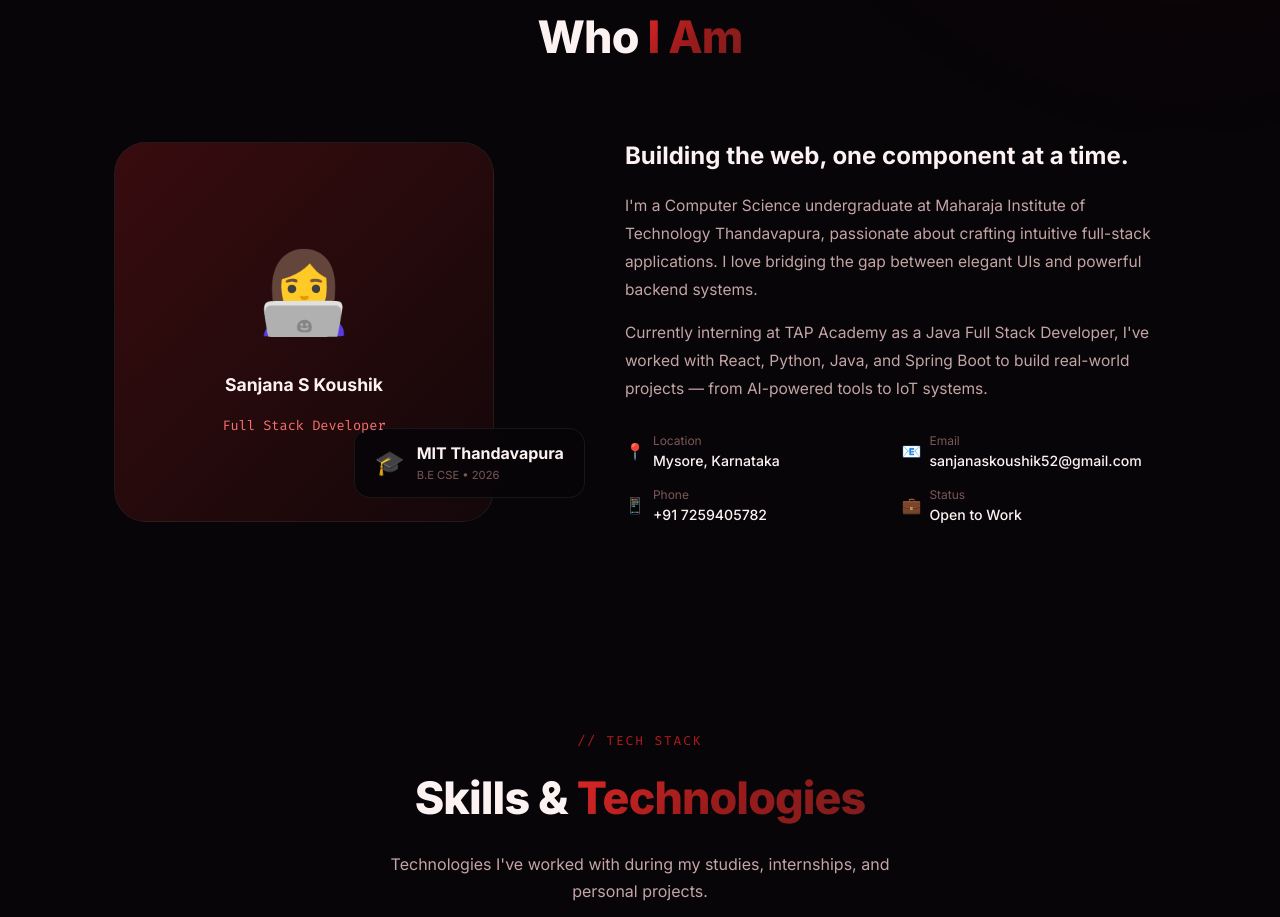
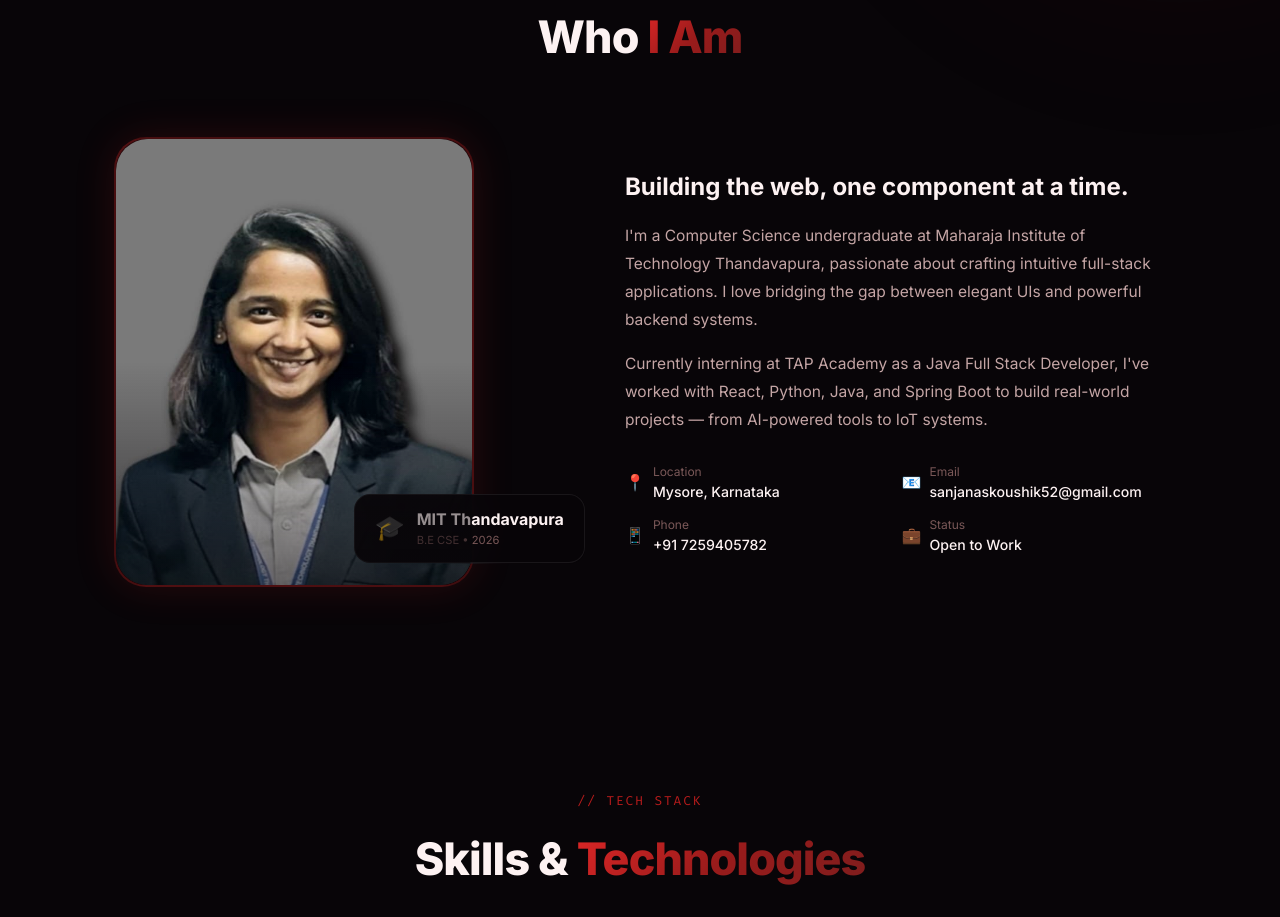
Before and after one commit to Sanjana-Koushik/portfolio, a React (Vite) app: page / in a window 1280 px wide. Shown: the part 960-1877 px from the top of the page. Built offline with nearby package versions, Linux system fonts and the light colour scheme.

Commit message:
📸 Add profile photo with crimson glow portrait frame

```diff
--- a/src/App.jsx
+++ b/src/App.jsx
@@ -270,9 +270,11 @@ function About() {
         <div className="about-grid">
           <div className="about-image-wrap">
             <div className="about-image-placeholder">
-              <span className="avatar-icon">👩‍💻</span>
-              <span className="avatar-name">{data.name}</span>
-              <span className="avatar-role">Full Stack Developer</span>
+              <img
+                src="/photo.jpg"
+                alt="Sanjana S Koushik"
+                className="profile-photo"
+              />
             </div>
             <div className="about-badge glass-card">
               <span className="badge-icon">🎓</span>
--- a/src/index.css
+++ b/src/index.css
@@ -525,11 +525,11 @@ section {
 
 .about-image-placeholder {
   width: 100%;
-  aspect-ratio: 1;
-  max-width: 380px;
+  aspect-ratio: 4 / 5;
+  max-width: 360px;
   border-radius: var(--radius-xl);
-  background: var(--gradient-card);
-  border: 1px solid var(--glass-border);
+  background: linear-gradient(135deg, rgba(220,38,38,0.12), rgba(127,29,29,0.04));
+  border: 2px solid rgba(220, 38, 38, 0.25);
   display: flex;
   flex-direction: column;
   align-items: center;
@@ -537,13 +537,40 @@ section {
   gap: 16px;
   position: relative;
   overflow: hidden;
+  box-shadow: 0 0 40px rgba(220, 38, 38, 0.15), inset 0 0 40px rgba(220, 38, 38, 0.04);
+  transition: var(--transition-med);
+}
+
+.about-image-placeholder:hover {
+  border-color: rgba(220, 38, 38, 0.5);
+  box-shadow: 0 0 60px rgba(220, 38, 38, 0.25), inset 0 0 40px rgba(220, 38, 38, 0.06);
 }
 
 .about-image-placeholder::before {
   content: '';
   position: absolute;
   inset: 0;
-  background: linear-gradient(135deg, rgba(220,38,38,0.12), rgba(127,29,29,0.06));
+  background: linear-gradient(to top, rgba(8,5,8,0.6) 0%, transparent 50%);
+  z-index: 1;
+  border-radius: var(--radius-xl);
+}
+
+.profile-photo {
+  width: 100%;
+  height: 100%;
+  object-fit: cover;
+  object-position: center top;
+  border-radius: var(--radius-xl);
+  display: block;
+  position: relative;
+  z-index: 0;
+  transition: var(--transition-slow);
+  filter: saturate(0.9) contrast(1.05);
+}
+
+.about-image-placeholder:hover .profile-photo {
+  transform: scale(1.03);
+  filter: saturate(1.1) contrast(1.05);
 }
 
 .avatar-icon {
```
Also changed, not shown: public/photo.jpg (added).
